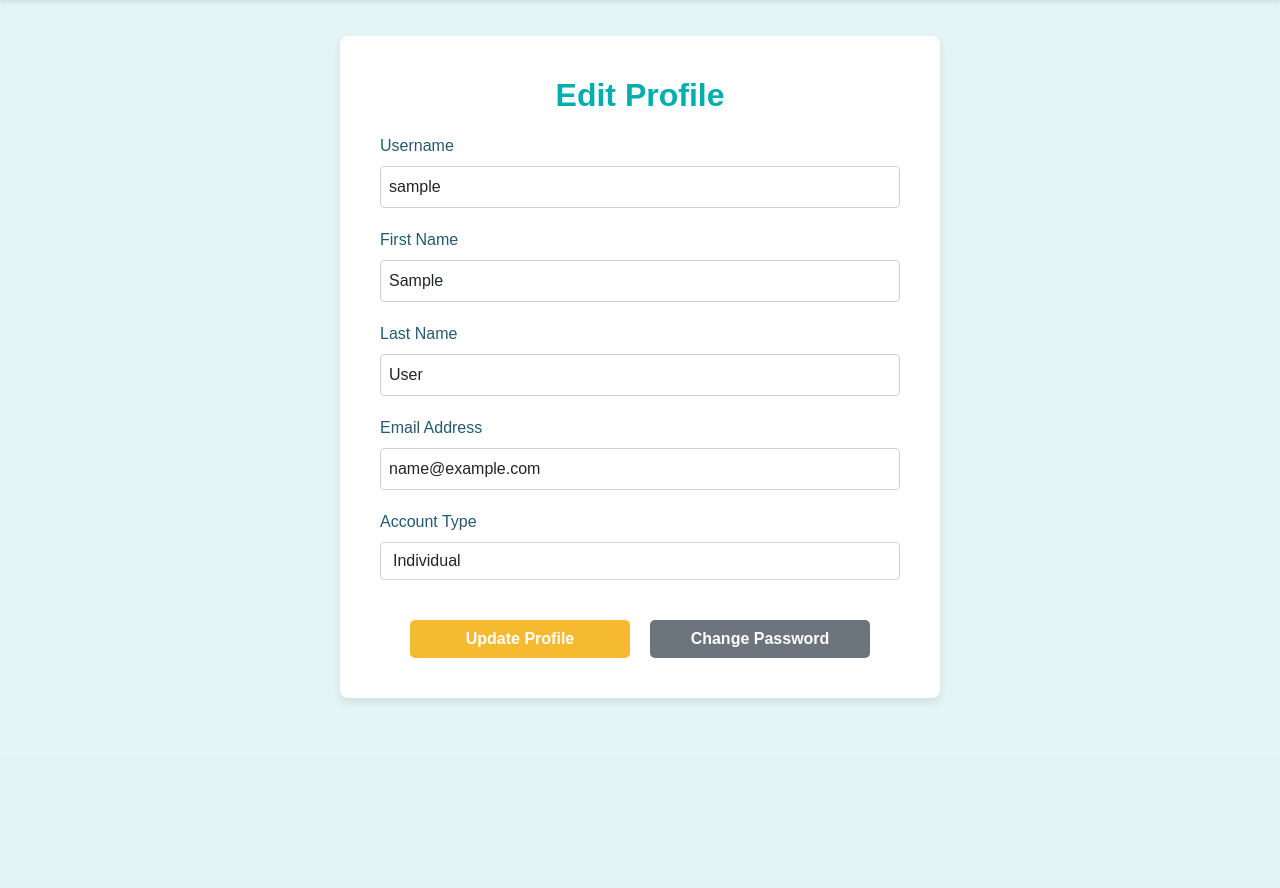
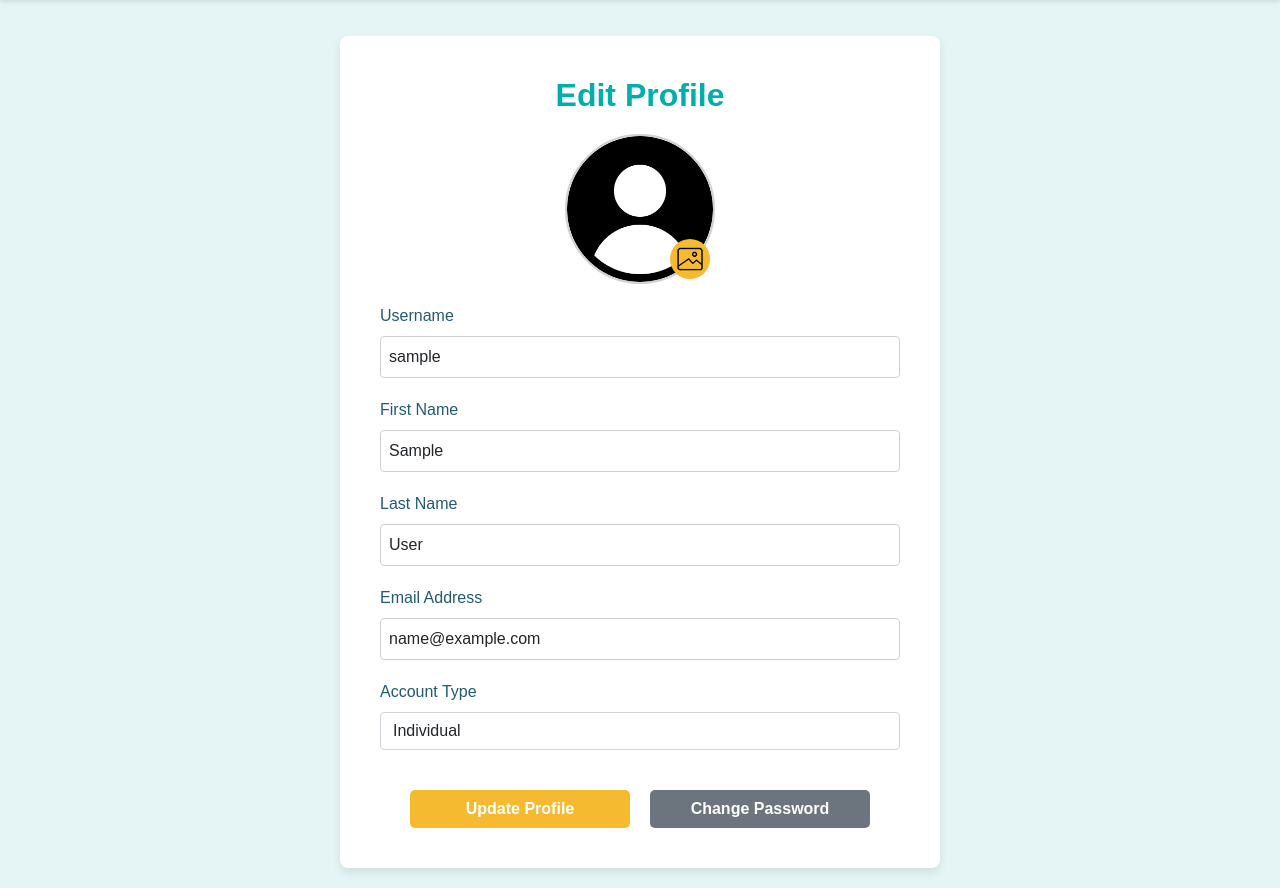
Before and after one commit to MarcoCat/TrashMeter, a Flask app: page /profile in a window 1280 px wide. Shown: the part 44-932 px from the top of the page. Before the commit the page ends 746 px from the top, so only its background shows below. Run offline with Flask 3, Linux system fonts and the light colour scheme; the visitor is signed in with stand-in values (Sample User, id 1); tables that the repository leaves empty hold one stand-in row (values such as "Sample post").

Commit message:
implement profile page - can add profile image

```diff
--- a/app/static/js/profile.js
+++ b/app/static/js/profile.js
@@ -0,0 +1,8 @@
+function previewImage(event) {
+    var reader = new FileReader();
+    reader.onload = function() {
+        var output = document.getElementById('profileImagePreview');
+        output.src = reader.result;
+    };
+    reader.readAsDataURL(event.target.files[0]);
+}
--- /dev/null
+++ b/app/static/styles/leaderboard.css
@@ -0,0 +1,6 @@
+/* leaderboard.css */
+#filterSelect {
+    width: 200px;
+    margin-left: auto;
+    margin-right: 0;
+}
--- a/app/static/styles/profile.css
+++ b/app/static/styles/profile.css
@@ -18,6 +18,7 @@ body {
     margin: 20px auto;
     text-align: center;
 }
+
 h2 {
     color: #00AFAD;
     font-weight: bold;
@@ -80,6 +81,7 @@ a.btn-secondary {
 a.btn-secondary:hover {
     background-color: #5a6268; /* Darker shade for hover */
 }
+
 .input-with-icon {
     position: relative;
     width: 100%;
@@ -98,3 +100,41 @@ a.btn-secondary:hover {
     height: 20px;
     cursor: pointer;
 }
+
+/* Profile image styles */
+.profile-image-container {
+    position: relative;
+    width: 150px;
+    height: 150px;
+    margin: 0 auto 20px;
+}
+
+.profile-image-container img#profileImagePreview {
+    width: 100%;
+    height: 100%;
+    border-radius: 50%;
+    border: 2px solid #D0D0D0;
+}
+
+.profile-image-container input[type="file"] {
+    display: none;
+}
+
+.upload-icon {
+    position: absolute;
+    bottom: 5px;  /* Adjusted to be closer to the bottom */
+    right: 5px;   /* Adjusted to be more to the right */
+    width: 40px;
+    height: 40px;
+    cursor: pointer;
+    background-color: #F5BA2F;
+    border-radius: 50%;
+    display: flex;
+    align-items: center;
+    justify-content: center;
+}
+
+.upload-icon img {
+    width: 24px;
+    height: 24px;
+}
--- a/app/templates/base.html
+++ b/app/templates/base.html
@@ -44,6 +44,10 @@
     {% if request.endpoint == 'about' %}
     <link rel="stylesheet" href="{{ url_for('static', filename='styles/about.css') }}">
     {% endif %}
+<!-- Include leaderboard.css -->
+    {% if request.endpoint == 'leaderboard' %}
+    <link rel="stylesheet" href="{{ url_for('static', filename='styles/leaderboard.css') }}">
+    {% endif %}
 
     <link href="https://fonts.googleapis.com/css2?family=Kaushan+Script&display=swap" rel="stylesheet">
 
@@ -59,14 +63,22 @@
 
     <!-- Bootstrap Bundle with Popper -->
     <script src="https://cdn.jsdelivr.net/npm/bootstrap@5.1.3/dist/js/bootstrap.bundle.min.js"></script>
-
+    <!-- Include leaderboard.js -->
+    {% if request.endpoint == 'leaderboard' %}
+    <script src="{{ url_for('static', filename='js/leaderboard.js') }}"></script>
+    {% endif %}
     <!-- Include reset_password.js -->
     {% if request.endpoint == 'reset_password' %}
     <script src="{{ url_for('static', filename='js/reset_password.js') }}"></script>
     {% endif %}
-    <!-- Include signup.js -->
+    <!-- Include signup.js if the endpoint is signup or profile -->
     {% if request.endpoint == 'signup' or request.endpoint == 'profile' %}
     <script src="{{ url_for('static', filename='js/signup.js') }}"></script>
     {% endif %}
+    <!-- Include profile.js if the endpoint is profile -->
+    {% if request.endpoint == 'profile' %}
+    <script src="{{ url_for('static', filename='js/profile.js') }}"></script>
+    {% endif %}
+
 </body>
 </html>
--- a/app/templates/profile.html
+++ b/app/templates/profile.html
@@ -3,7 +3,12 @@
 {% block content %}
 <div class="container">
     <h2>Edit Profile</h2>
-    <form action="{{ url_for('update_profile') }}" method="POST">
+    <form action="{{ url_for('update_profile') }}" method="POST" enctype="multipart/form-data">
+        <div class="profile-image-container">
+            <img id="profileImagePreview" src="{{ url_for('static', filename='images/user_icon.png') }}" alt="Profile Image">
+            <input type="file" id="profile_image" name="profile_image" accept="image/*" onchange="previewImage(event)">
+            <img src="{{ url_for('static', filename='images/image_icon.png') }}" alt="Upload Icon" class="upload-icon" onclick="document.getElementById('profile_image').click();">
+        </div>
         <div class="mb-3">
             <label for="username" class="form-label">Username</label>
             <input type="text" class="form-control" id="username" name="username" value="{{ user.username }}">
@@ -52,6 +57,7 @@
     </form>
 </div>
 
+<script src="{{ url_for('static', filename='js/profile.js') }}"></script>
 <script>
     document.addEventListener("DOMContentLoaded", function() {
         toggleVisibility();
```
Also changed, not shown: app/static/js/leaderboard.js (added, +29 -0 lines), app/templates/leaderboard.html (+11 -1 lines), app/static/images/image_icon.png (renamed from app/static/images/image icon.png), app/static/images/user_icon.png (renamed from app/static/images/user icon.png).
